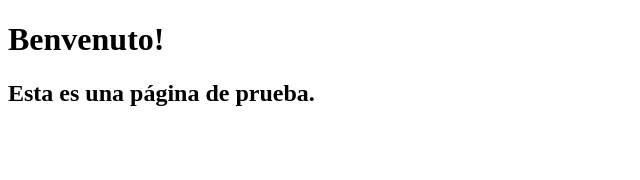
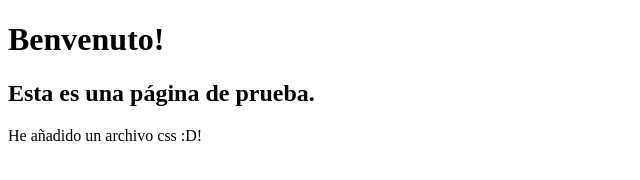
Before and after one commit to elcharles1/web-page, a plain HTML site: page index.html in a window 1280 px wide. Shown: the whole page, without its empty margins (0-640 px from the left). Drawn offline with Linux system fonts and the light colour scheme.

Commit message:
añado etiqueta p
una pequeña prueba nomas

```diff
--- a/index.html
+++ b/index.html
@@ -8,5 +8,6 @@
 <body>
 	<h1>Benvenuto!</h1>
 	<h2>Esta es una página de prueba.</h2>
+	<p>He añadido un archivo css :D!</p>
 </body>
 </html>
```
